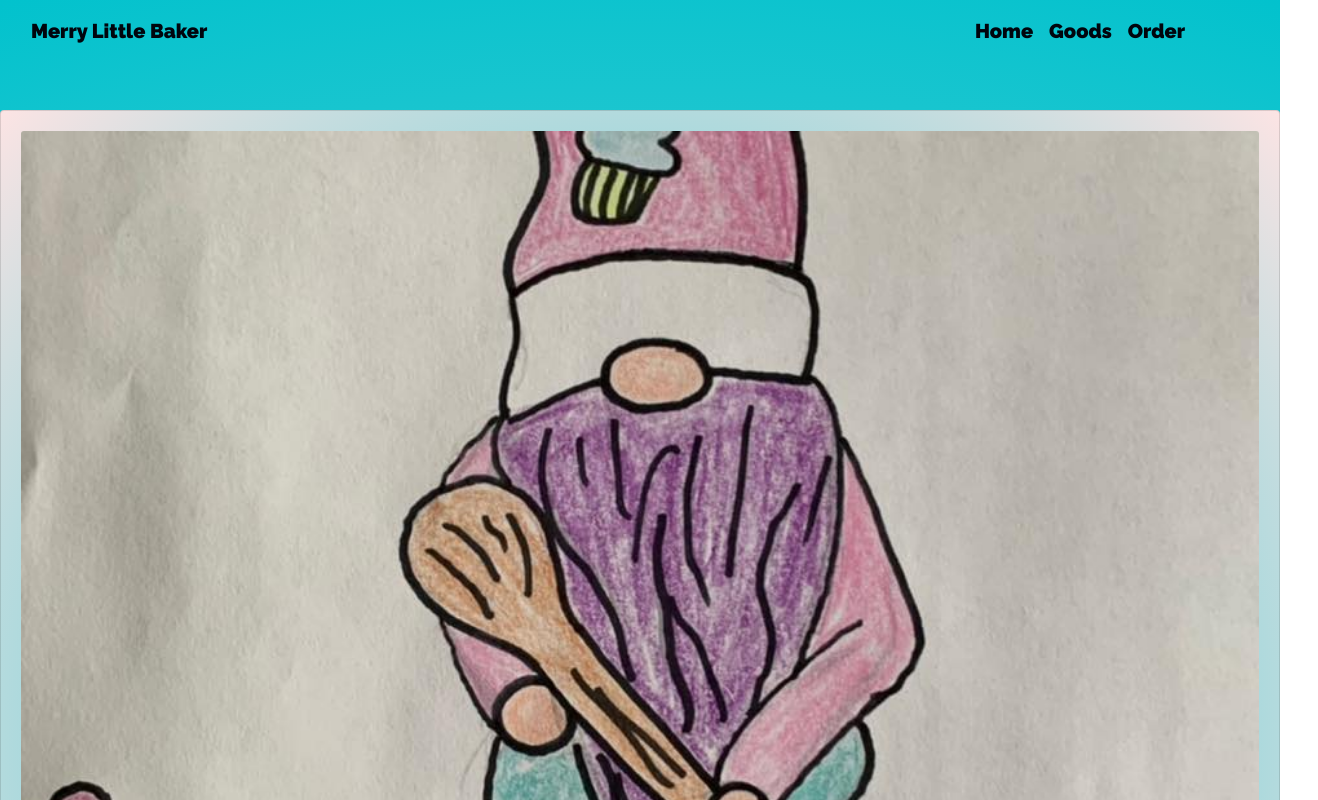
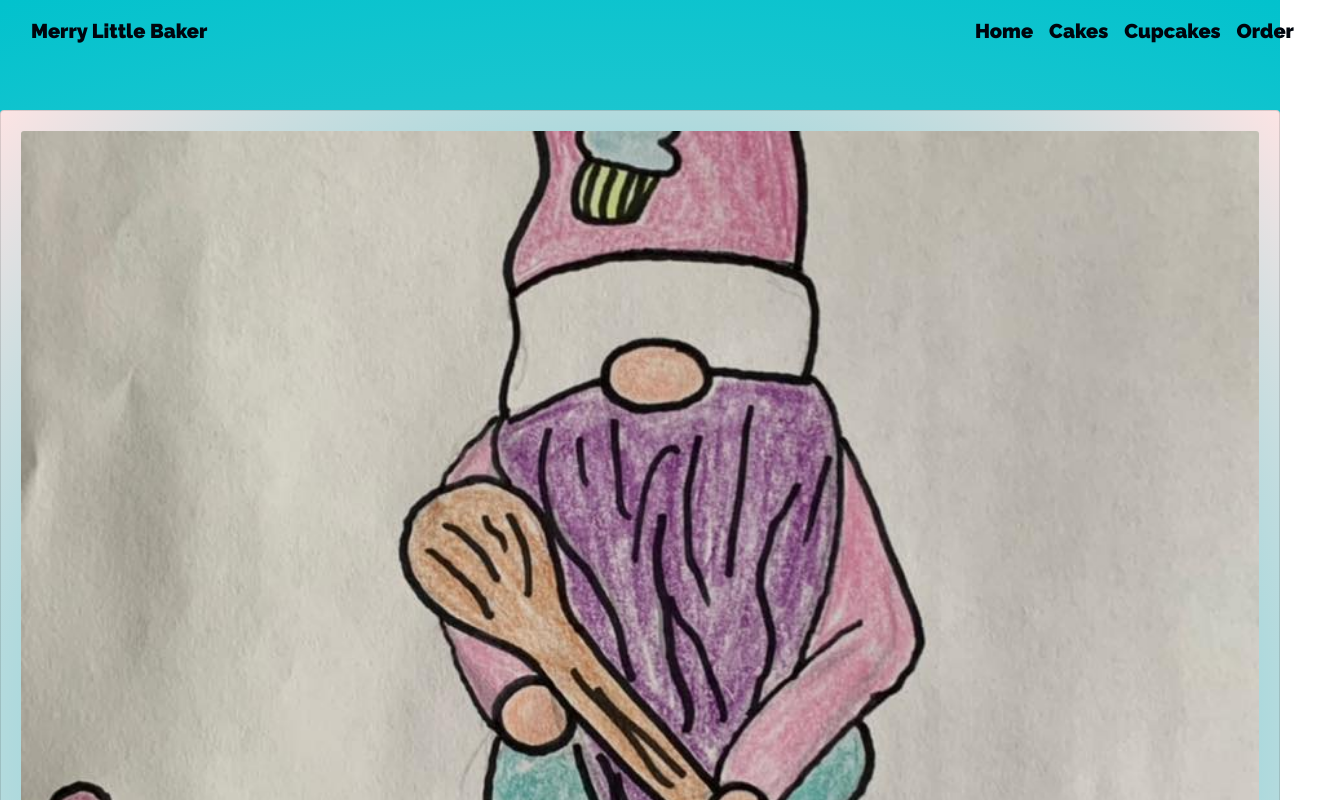
Before and after one commit to luckyian/bakerDev, a React (Create React App) app: page / in a window 1280 px wide. Shown: the top 800 px of the page, 1318 px wide, since content can reach past the window. Built offline with nearby package versions, Linux system fonts and the light colour scheme; the HTML template or start-up script is replaced by a standard one.

Commit message:
Aligned navbar links with new routes added for site structure desired by client

```diff
--- a/src/components/Navbar/index.js
+++ b/src/components/Navbar/index.js
@@ -18,7 +18,8 @@ function Navibar() {
                 <Navbar.Collapse id="navbarNavAltMarkup">
                     <Nav>
                         <Nav.Link className="text" href="#/index" >Home</Nav.Link>
-                        <Nav.Link className="text" href="#/cakes" >Goods</Nav.Link>
+                        <Nav.Link className="text" href="#/cakes" >Cakes</Nav.Link>
+                        <Nav.Link className="text" href="#/cupcakes" >Cupcakes</Nav.Link>
                         {/* <Nav.Link href="/fortressofthebear/#/store" >Store</Nav.Link> */}
                         <Nav.Link className="text" href="#/contact" >Order</Nav.Link>
                         {/* <Nav.Link href="/fortressofthebear/#/login" >Join</Nav.Link> */}
```
